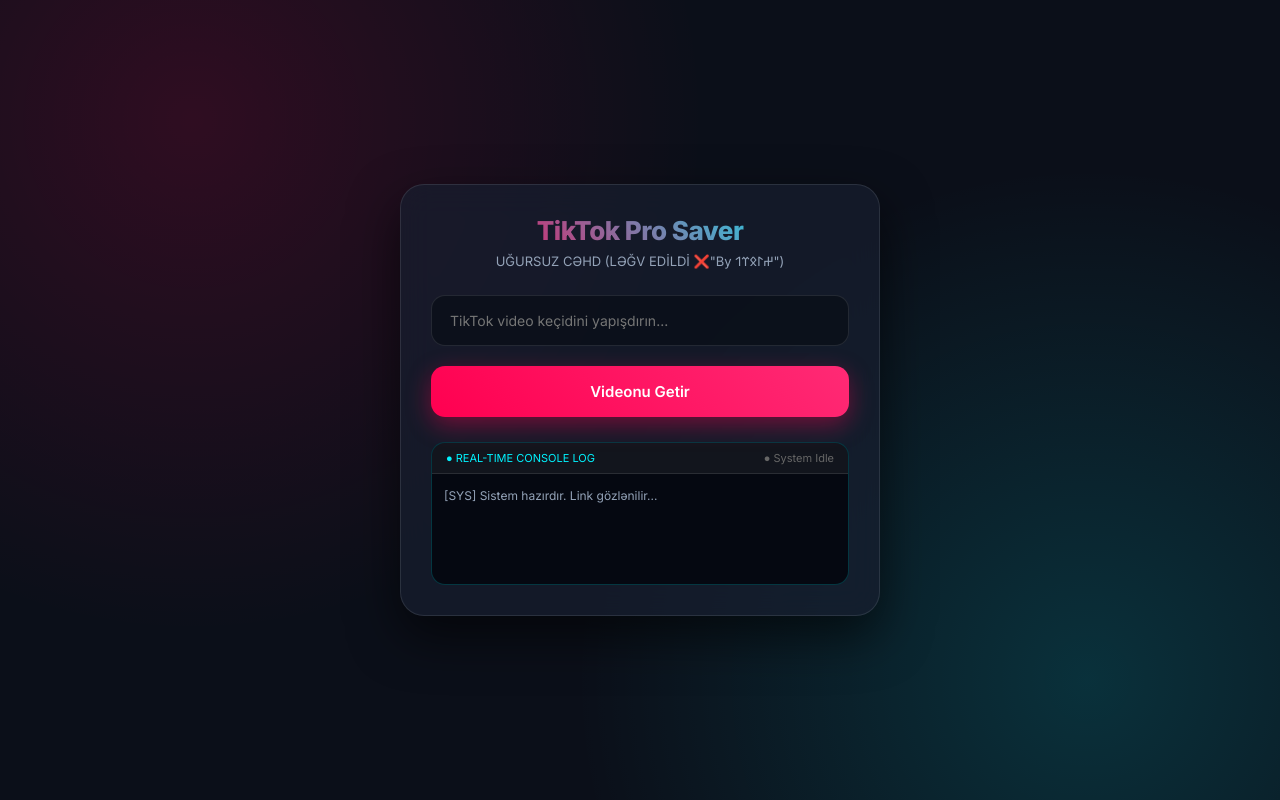
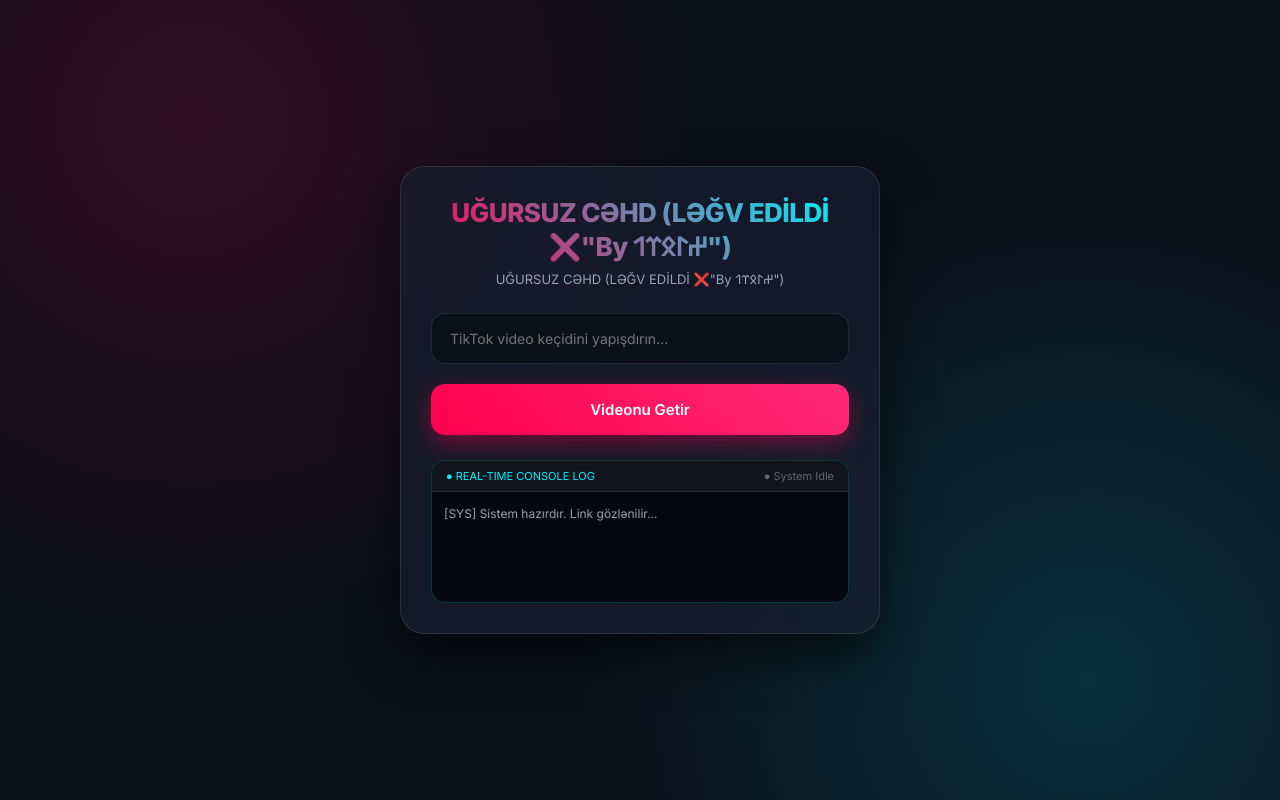
Before and after one commit to eagle18-s/tt-nonwatermark, a website: page index.html in a window 1280 px wide. Drawn offline with Linux system fonts and the light colour scheme.

Commit message:
Update server.js mıxını çək

```diff
--- a/index.html
+++ b/index.html
@@ -203,7 +203,7 @@
 
 <div class="container">
     <div class="header">
-        <h1>TikTok Pro Saver</h1>
+        <h1>UĞURSUZ CƏHD (LƏĞV EDİLDİ ❌"By 𐰔𐰃𐰋𐰼𐰯")</h1>
         <p>UĞURSUZ CƏHD (LƏĞV EDİLDİ ❌"By 𐰔𐰃𐰋𐰼𐰯")</p>
     </div>
 
```
